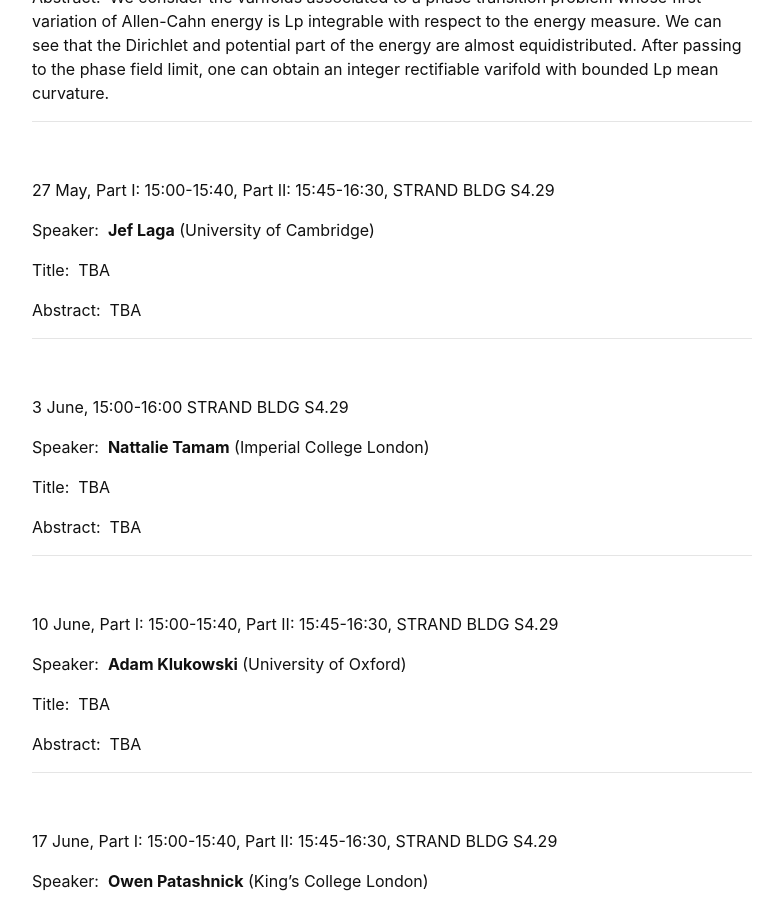
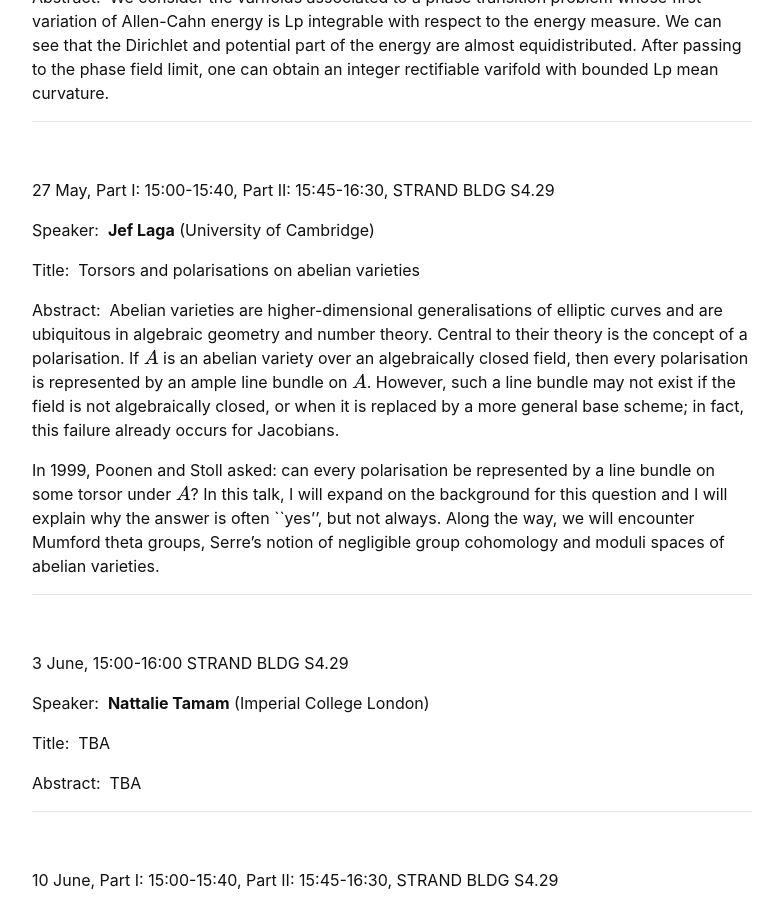
Before and after one commit to kcl-geometry-seminar/kcl-geometry-seminar.github.io, a Jekyll site: the page built from pages/index.md, in a window 1280 px wide and 900 px high, scrolled down 1226 px. Shown: the whole window, without its empty margins (248-1031 px from the left). Built offline with Jekyll 4.4.1, drawn with Linux system fonts in a browser that asks for light colours; formulas are drawn with MathJax 3; a script that is not in the unit is left out.

Commit message:
Update index.md

```diff
--- a/pages/index.md
+++ b/pages/index.md
@@ -72,9 +72,16 @@ Abstract:&nbsp; We consider the varifolds associated to a phase transition probl
 
 Speaker:&nbsp; **Jef Laga** (University of Cambridge)
 
-Title:&nbsp; TBA
+Title:&nbsp; Torsors and polarisations on abelian varieties
 
-Abstract:&nbsp; TBA
+
+
+
+Abstract:&nbsp;  Abelian varieties are higher-dimensional generalisations of elliptic curves and are ubiquitous in algebraic geometry and number theory. Central to their theory is the concept of a polarisation. If $A$ is an abelian variety over an algebraically closed field, then every polarisation is represented by an ample line bundle on $A$. However, such a line bundle may not exist if the field is not algebraically closed, or when it is replaced by a more general base scheme; in fact, this failure already occurs for Jacobians.
+
+
+
+In 1999, Poonen and Stoll asked: can every polarisation be represented by a line bundle on some torsor under $A$? In this talk, I will expand on the background for this question and I will explain why the answer is often ``yes'', but not always. Along the way, we will encounter Mumford theta groups, Serre's notion of negligible group cohomology and moduli spaces of abelian varieties.
 
 ---------------------------------------------------------
 <br />
```
